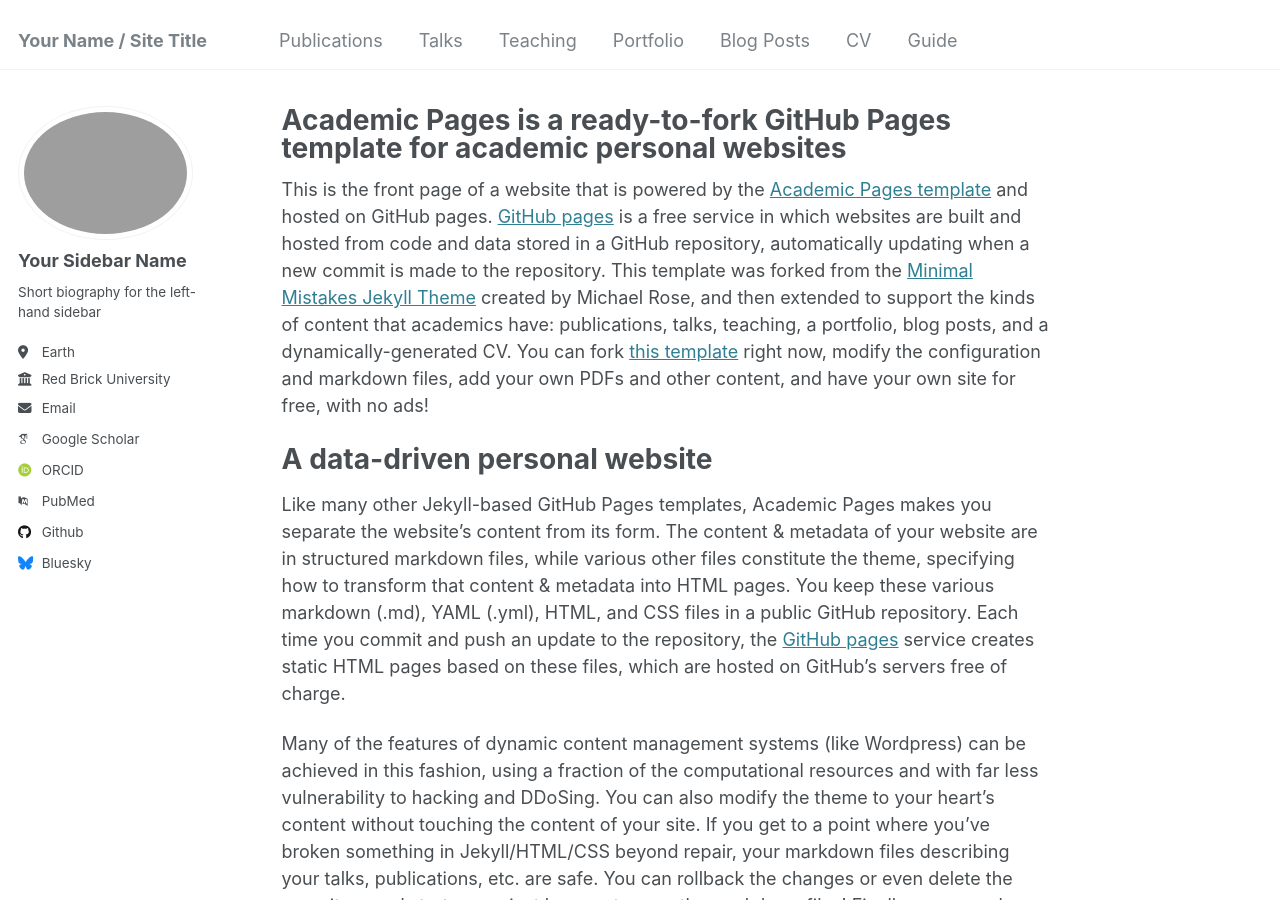
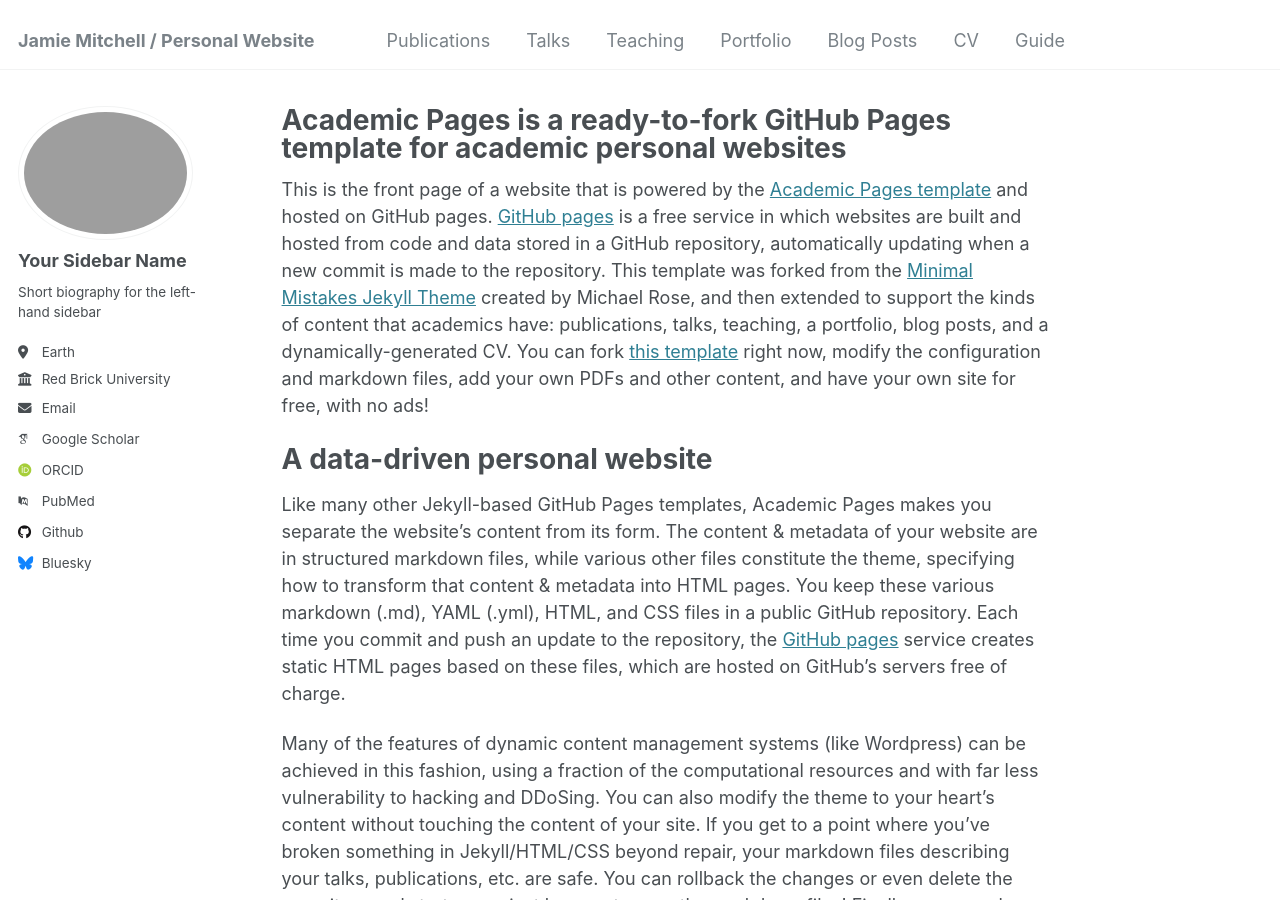
Before and after one commit to jamielmitchell/profile, a Jekyll site: the page built from _pages/about.md, in a window 1280 px wide and 900 px high. Built offline with Jekyll 4.4.1, drawn with Linux system fonts in a browser that asks for light colours; some web fonts are replaced.

Commit message:
testing updates in yml 1

```diff
--- a/_config.yml
+++ b/_config.yml
@@ -8,7 +8,7 @@
 
 # Basic Site Settings
 locale                   : "en-US"
-title                    : "Your Name / Site Title"
+title                    : "Jamie Mitchell / Personal Website"
 title_separator          : "-"
 name                     : &name "Your Name"
 description              : &description "personal description"
```
Also changed, not shown: 2 other files.
